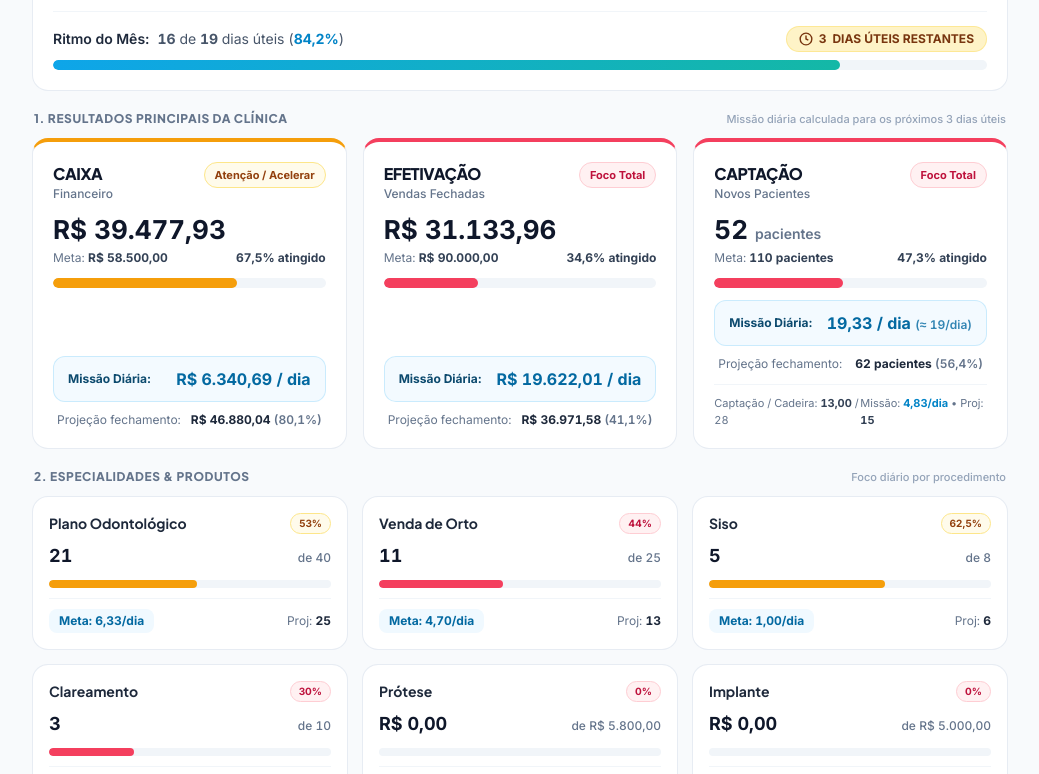
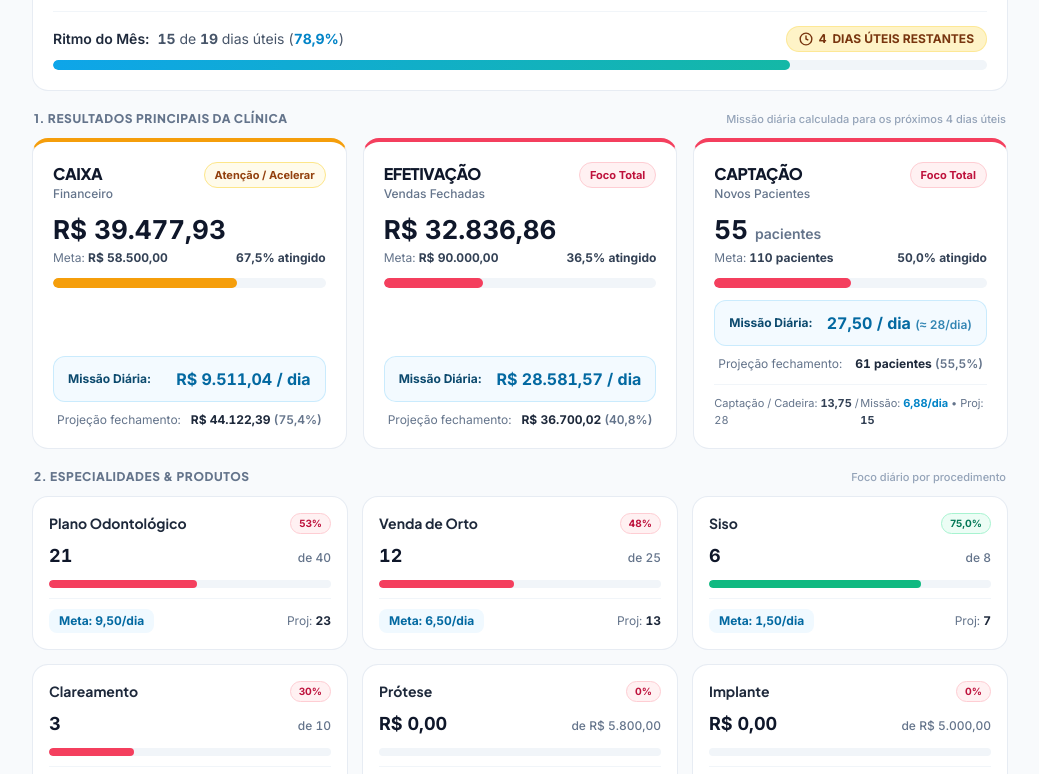
Before and after one commit to paulopsicarvalho-blip/painel-palmares, a plain HTML site: page index.html in a window 1280 px wide. Shown: the part 96-870 px from the top of the page, without its empty margins (120-1159 px from the left). Drawn offline with nearby package versions, Linux system fonts and the light colour scheme.

Commit message:
Update index.html

```diff
--- a/index.html
+++ b/index.html
@@ -69,7 +69,7 @@
                 AmorSaúde Palmares <span class="text-teal-600 dark:text-teal-400">• Odonto</span>
               </h1>
               <span class="inline-flex items-center gap-1 px-2.5 py-0.5 rounded-full text-xs font-semibold bg-slate-100 dark:bg-slate-800 text-slate-600 dark:text-slate-300 border border-slate-200/80 dark:border-slate-700">
-                Ref: <strong id="display-ref-date" class="text-slate-900 dark:text-white">26/11/2026</strong>
+                Ref: <strong id="display-ref-date" class="text-slate-900 dark:text-white">27/11/2026</strong>
               </span>
             </div>
             <p class="text-xs text-slate-500 dark:text-slate-400 mt-0.5">
@@ -99,16 +99,16 @@
           <div class="flex items-center gap-2 text-xs sm:text-sm text-slate-600 dark:text-slate-300">
             <span class="font-semibold text-slate-800 dark:text-slate-100">Ritmo do Mês:</span>
             <span class="tabular-nums">
-              <strong id="display-days-passed">16</strong> de <strong id="display-days-total">19</strong> dias úteis (<strong id="display-time-pace" class="text-sky-600 dark:text-sky-400">84,2%</strong>)
+              <strong id="display-days-passed">15</strong> de <strong id="display-days-total">19</strong> dias úteis (<strong id="display-time-pace" class="text-sky-600 dark:text-sky-400">78,9%</strong>)
             </span>
           </div>
           <span class="inline-flex items-center gap-1.5 px-3 py-1 rounded-full text-xs font-extrabold bg-amber-100 text-amber-900 dark:bg-amber-500/20 dark:text-amber-300 border border-amber-200/80 dark:border-amber-500/30 tabular-nums">
             <svg class="w-3.5 h-3.5" viewBox="0 0 24 24" fill="none" stroke="currentColor" stroke-width="2.4"><circle cx="12" cy="12" r="10"/><polyline points="12 6 12 12 16 14"/></svg>
-            <span id="display-days-left">3</span> DIAS ÚTEIS RESTANTES
+            <span id="display-days-left">2</span> DIAS ÚTEIS RESTANTES
           </span>
         </div>
         <div class="w-full h-2.5 bg-slate-100 dark:bg-slate-800 rounded-full overflow-hidden">
-          <div id="time-progress-bar" class="h-full bg-gradient-to-r from-sky-500 to-teal-500 rounded-full" style="width: 84.21%"></div>
+          <div id="time-progress-bar" class="h-full bg-gradient-to-r from-sky-500 to-teal-500 rounded-full" style="width: 78.95%"></div>
         </div>
       </div>
     </header>
@@ -120,7 +120,7 @@
           1. Resultados Principais da Clínica
         </h2>
         <span class="text-[11px] font-medium text-slate-400 dark:text-slate-500">
-          Missão diária calculada para os próximos <span id="sub-days-left">3</span> dias úteis
+          Missão diária calculada para os próximos <span id="sub-days-left">2</span> dias úteis
         </span>
       </div>
 
@@ -154,12 +154,12 @@
 
   <script>
     // =========================================================================
-    // DADOS EXATOS DA PLANILHA INDICADORES ODONTO PALMARES (REFERÊNCIA: 26/11/2026)
+    // DADOS EXATOS DA PLANILHA INDICADORES ODONTO PALMARES (REFERÊNCIA: 27/11/2026)
     // =========================================================================
     const INITIAL_DATA = {
-      refDate: "26/11/2026",
+      refDate: "27/11/2026",
       daysTotal: 19,
-      daysPassed: 16,
+      daysPassed: 15,
       pillars: [
         {
           id: "caixa",
@@ -169,8 +169,8 @@
           unit: "",
           meta: 58500.00,
           realizado: 39477.93,
-          metaDiaria: 6340.69,
-          projecao: 46880.04,
+          metaDiaria: 9511.04,
+          projecao: 44122.39,
           customStatus: "Atenção / Acelerar",
           decimals: 2
         },
@@ -181,9 +181,9 @@
           isCurrency: true,
           unit: "",
           meta: 90000.00,
-          realizado: 31133.96,
-          metaDiaria: 19622.01,
-          projecao: 36971.58,
+          realizado: 32836.86,
+          metaDiaria: 28581.57,
+          projecao: 36700.02,
           customStatus: "Foco Total",
           decimals: 2
         },
@@ -194,15 +194,15 @@
           isCurrency: false,
           unit: "pacientes",
           meta: 110,
-          realizado: 52,
-          metaDiaria: 19.33,
-          projecao: 62,
+          realizado: 55,
+          metaDiaria: 27.50,
+          projecao: 61,
           decimals: 0,
           extraFooter: {
             label: "Captação / Cadeira",
-            realizado: 13,
+            realizado: 13.75,
             meta: 28,
-            metaDiaria: 4.83,
+            metaDiaria: 6.88,
             projecao: 15
           }
         }
@@ -214,8 +214,8 @@
           isCurrency: false,
           meta: 40,
           realizado: 21,
-          metaDiaria: 6.33,
-          projecao: 25,
+          metaDiaria: 9.50,
+          projecao: 23,
           pctDecimals: 0
         },
         {
@@ -223,8 +223,8 @@
           title: "Venda de Orto",
           isCurrency: false,
           meta: 25,
-          realizado: 11,
-          metaDiaria: 4.70,
+          realizado: 12,
+          metaDiaria: 6.50,
           projecao: 13,
           pctDecimals: 0
         },
@@ -233,9 +233,9 @@
           title: "Siso",
           isCurrency: false,
           meta: 8,
-          realizado: 5,
-          metaDiaria: 1.00,
-          projecao: 6,
+          realizado: 6,
+          metaDiaria: 1.50,
+          projecao: 7,
           pctDecimals: 1
         },
         {
@@ -244,8 +244,8 @@
           isCurrency: false,
           meta: 10,
           realizado: 3,
-          metaDiaria: 2.33,
-          projecao: 4,
+          metaDiaria: 3.50,
+          projecao: 3,
           pctDecimals: 0
         },
         {
@@ -254,7 +254,7 @@
           isCurrency: true,
           meta: 5800.00,
           realizado: 0.00,
-          metaDiaria: 1933.33,
+          metaDiaria: 2900.00,
           projecao: 0.00,
           pctDecimals: 0
         },
@@ -264,13 +264,13 @@
           isCurrency: true,
           meta: 5000.00,
           realizado: 0.00,
-          metaDiaria: 1666.67,
+          metaDiaria: 2500.00,
           projecao: 0.00,
           pctDecimals: 0
         }
       ],
       agenda: {
-        realizado: 54.34,
+        realizado: 64.71,
         meta: 45.00
       }
     };
```
